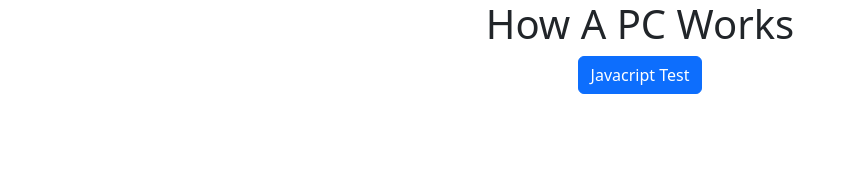
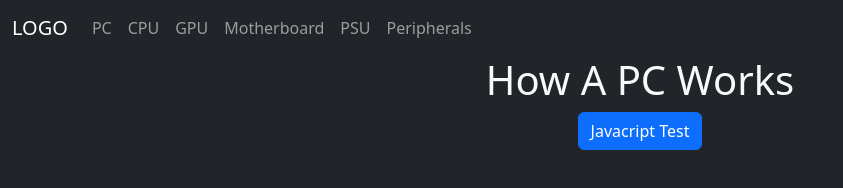
Before and after one commit to MichaelT03/HowAPCWorks, a plain HTML site: page index.html in a window 1280 px wide. Shown: the whole page, without its empty margins (0-843 px from the left). Drawn offline with nearby package versions, Linux system fonts and the light colour scheme.

Commit message:
Added basic formatting/navbar

```diff
--- a/index.html
+++ b/index.html
@@ -12,8 +12,40 @@
 
     <script src="index.js" defer></script>
 </head>
-<body>
-    <h1 class="text-center">How A PC Works</h1>
+<body class="bg-dark">
+    <nav class="navbar navbar-expand-lg navbar-dark">
+        <div class="container-fluid">
+            <a class="navbar-brand" href="#">LOGO</a>
+            <button class="navbar-toggler" type="button" data-bs-toggle="collapse" data-bs-target="#navbarSupportedContent"
+                aria-controls="navbarSupportedContent" aria-expanded="false" aria-label="Toggle navigation">
+                <span class="navbar-toggler-icon"></span>
+              </button>
+              <div class="collapse navbar-collapse" id="navbarSupportedContent">
+                <ul class="nav navbar-nav me-auto mb-2 mb-lg-0 justify-content-center">
+                    <li class="nav-item">
+                        <a class="nav-link">PC</a>
+                    </li>
+                    <li class="nav-item">
+                        <a class="nav-link">CPU</a>
+                    </li>
+                    <li class="nav-item">
+                        <a class="nav-link">GPU</a>
+                    </li>
+                    <li class="nav-item">
+                        <a class="nav-link">Motherboard</a>
+                    </li>
+                    <li class="nav-item">
+                        <a class="nav-link">PSU</a>
+                    </li>
+                    <li class="nav-item">
+                        <a class="nav-link">Peripherals</a>
+                    </li>
+                </ul>
+              </div>
+        </div>
+    </nav>
+
+    <h1 class="text-center text-light">How A PC Works</h1>
 
     <div class="container text-center">
         <button data-button class="btn btn-primary">Javacript Test</button>
```
